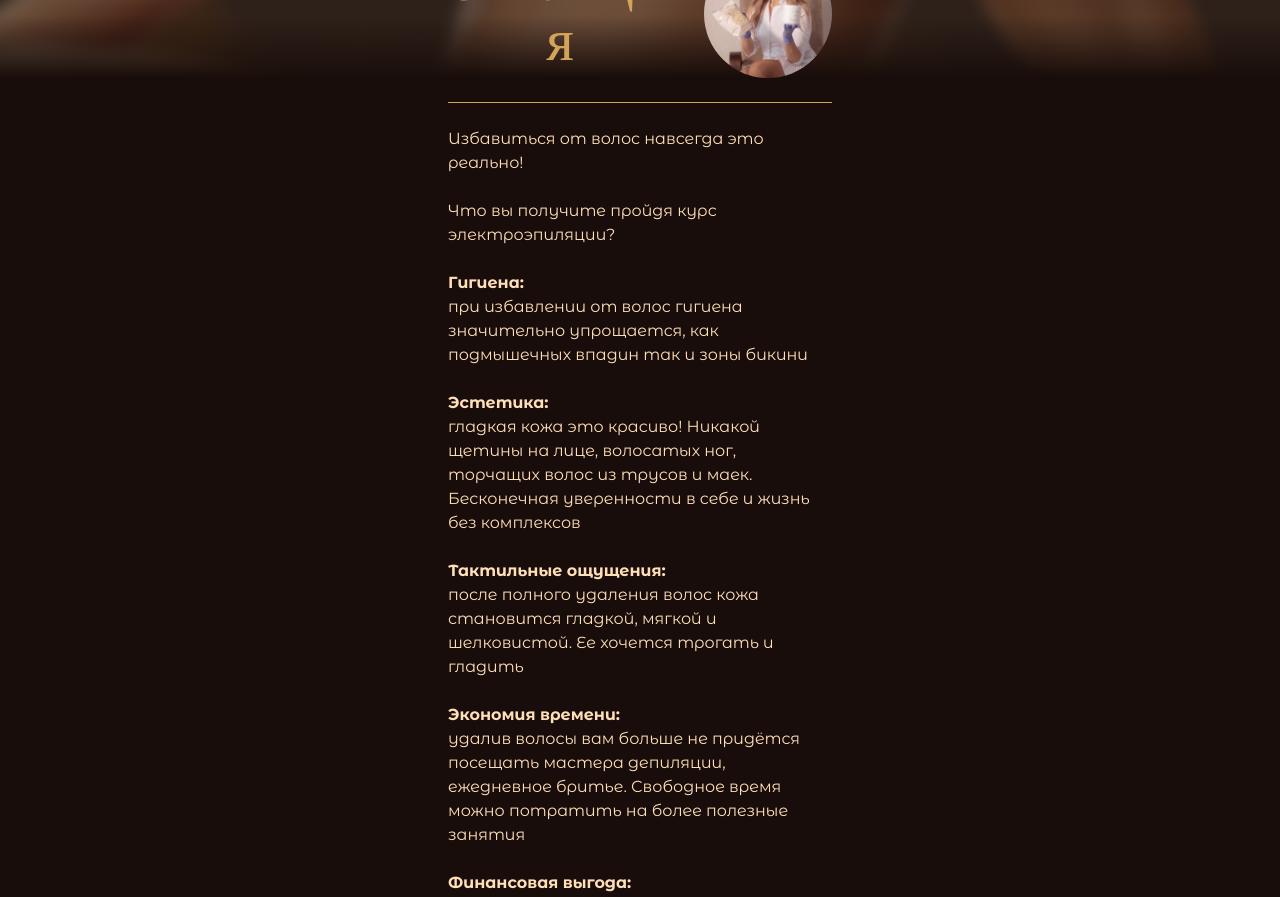
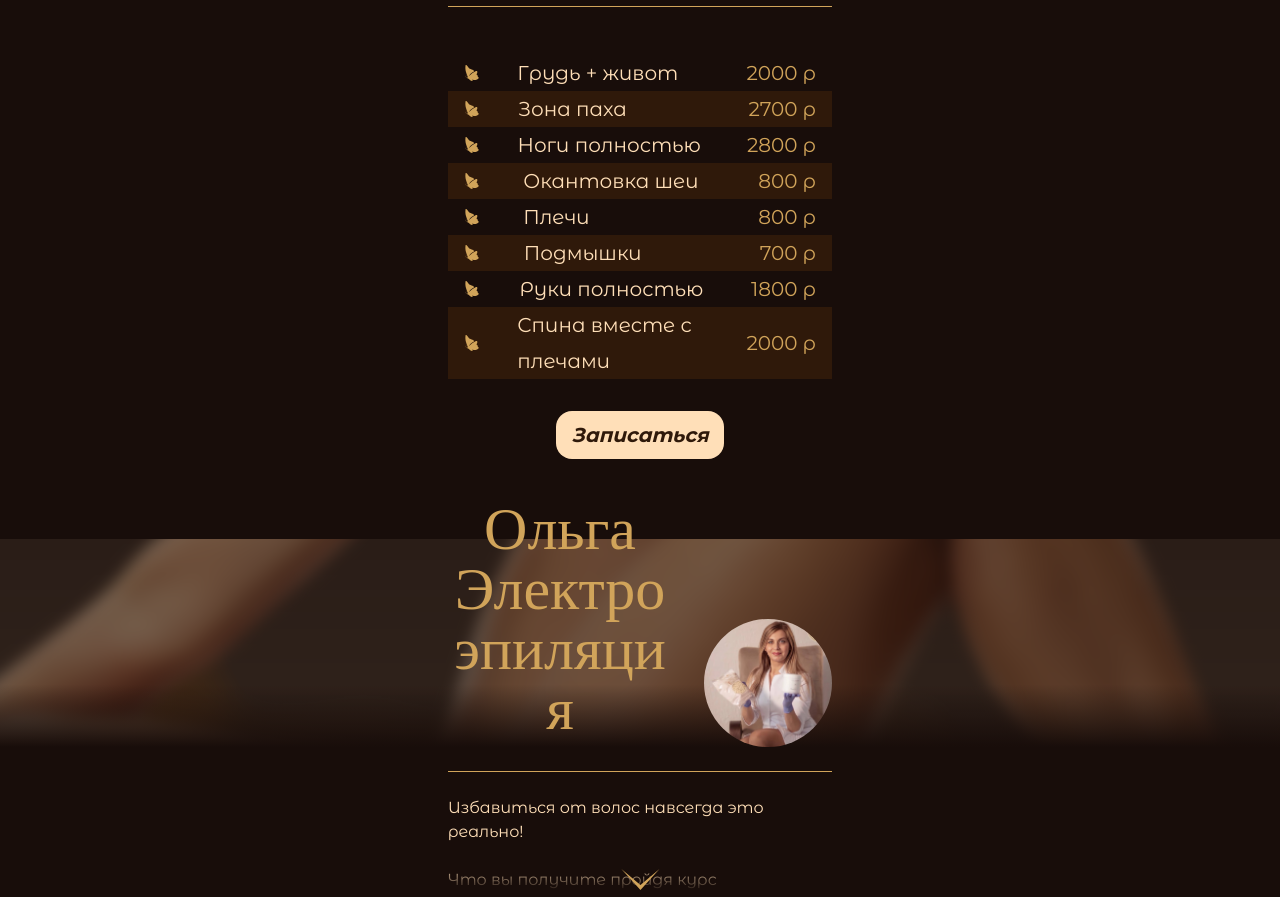
Before and after one commit to KoraReinolds/nikole, a Nuxt app: page / in a window 1280 px wide. Shown: the part 1900-2797 px from the top of the page. Built offline with nearby package versions, Linux system fonts and the light colour scheme; what vue-yandex-maps would draw is missing.

Commit message:
expanding description

```diff
--- a/components/Arrow.vue
+++ b/components/Arrow.vue
@@ -1,5 +1,5 @@
 <template>
-  <svg width="21" height="39" viewBox="0 0 21 39" fill="none" xmlns="http://www.w3.org/2000/svg">
-    <path d="M21 19.0526L-1.66563e-06 38.1051L16 19.0525L0 -9.17939e-07L21 19.0526Z" fill="#180D0A" />
+  <svg class="fill-current" width="21" height="39" viewBox="0 0 21 39" fill="none" xmlns="http://www.w3.org/2000/svg">
+    <path d="M21 19.0526L-1.66563e-06 38.1051L16 19.0525L0 -9.17939e-07L21 19.0526Z" />
   </svg>
 </template>
--- a/components/Services.vue
+++ b/components/Services.vue
@@ -2,6 +2,7 @@
 const props = defineProps({
   master: Object,
 })
+const descHidden = ref(false)
 </script>
 
 <template>
@@ -20,8 +21,15 @@ const props = defineProps({
       </div>
     </div>
     <div class="bg-secondary h-[1px] w-96 my-6" />
-    <div v-if="master.description" class="w-96 text-main text-base" v-html="master.description"></div>
-    <ul>
+    <div v-if="master.description" @click="descHidden = true"
+      :class="['cursor-pointer relative', descHidden ? '' : 'h-24 overflow-hidden']">
+      <div v-if="!descHidden"
+        class="w-full h-full bg-gradient-to-t from-black via-transparent via-30% absolute inset-0" />
+      <Arrow v-if="!descHidden" class="absolute rotate-90 top-16 z-10 left-1/2 -translate-x-1/2" />
+      <div class="absolute h-10 cursor-pointer w-full top-16"></div>
+      <div class="w-96 text-main text-base" v-html="master.description"></div>
+    </div>
+    <ul class="pt-6">
       <li v-for="item in master.list"
         class="even:bg-dark leading-9 flex justify-between items-center w-96 px-4 text-main">
         <List class="w-4 h-4 fill-secondary" />
--- a/pages/index.vue
+++ b/pages/index.vue
@@ -195,7 +195,7 @@ const masters = [
 <template>
   <!-- <HeroSection /> -->
   <!-- <AboutUs />x -->
-  <!-- <Reviews /> -->
+  <Reviews />
   <Services class="relative" v-for="master in masters" :master="master" />
   <!-- <School /> -->
   <!-- <Contacts /> -->
```
